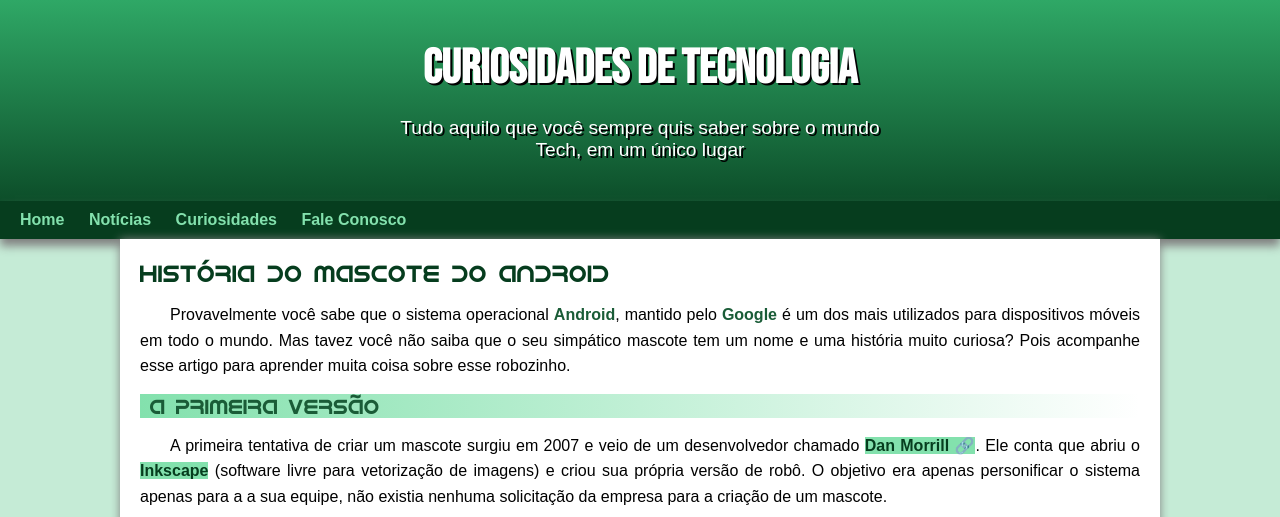
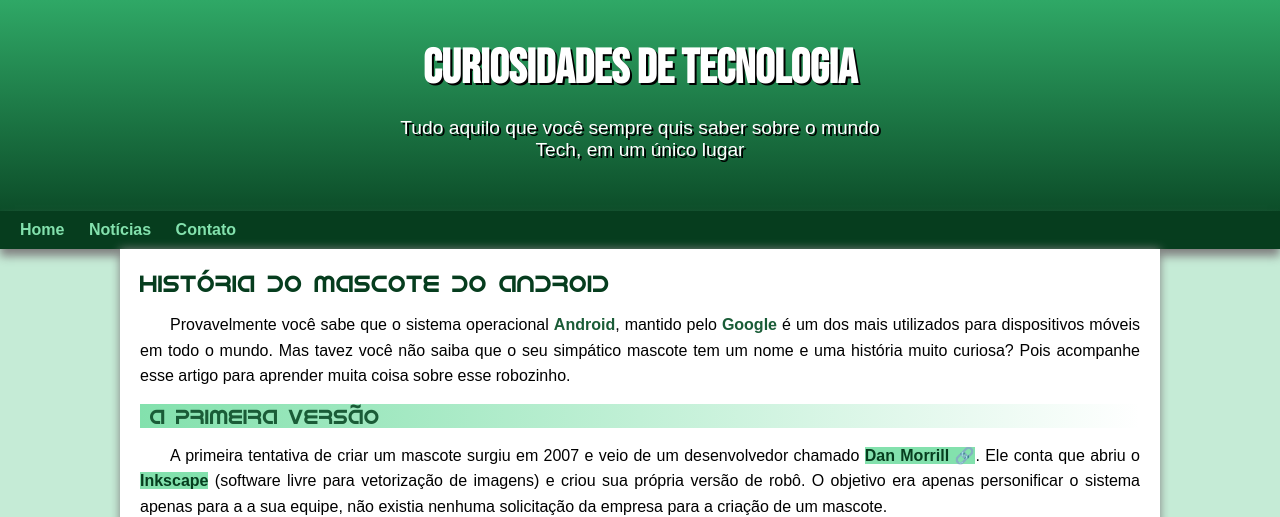
Before and after one commit to PauloSanto/Teste_site, a plain HTML site: page index.html in a window 1280 px wide. Shown: the top 517 px of the page. Drawn offline with Linux system fonts and the light colour scheme.

Commit message:
padding corrigido

```diff
--- a/index.html
+++ b/index.html
@@ -15,8 +15,7 @@
         <nav>
             <a href="#">Home</a>
             <a href="#">Notícias</a>
-            <a href="#">Curiosidades</a>
-            <a href="#">Fale Conosco</a>
+            <a href="#">Contato</a>
         </nav>
     </header>
     <main>
--- a/style/style.css
+++ b/style/style.css
@@ -53,9 +53,8 @@ header > p {
     max-width: 500px;
     padding-left: 10px;
     padding-right: 10px;
-    padding-bottom: 20px;
+    padding-bottom: 50px;
     margin: auto;
-    margin-bottom: 20px;
     text-shadow: 2px 2px 0px black;
 
 }
```
